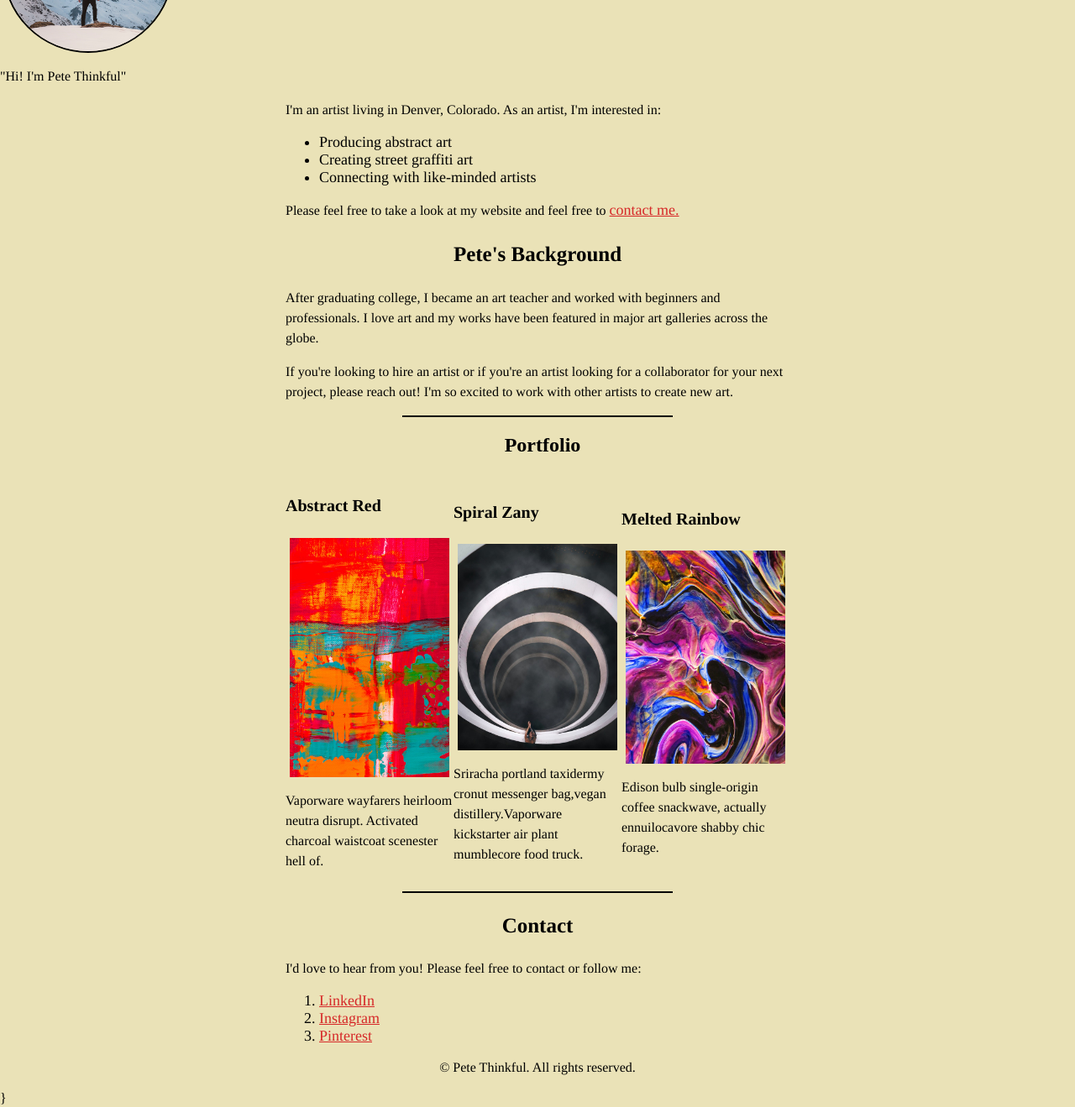
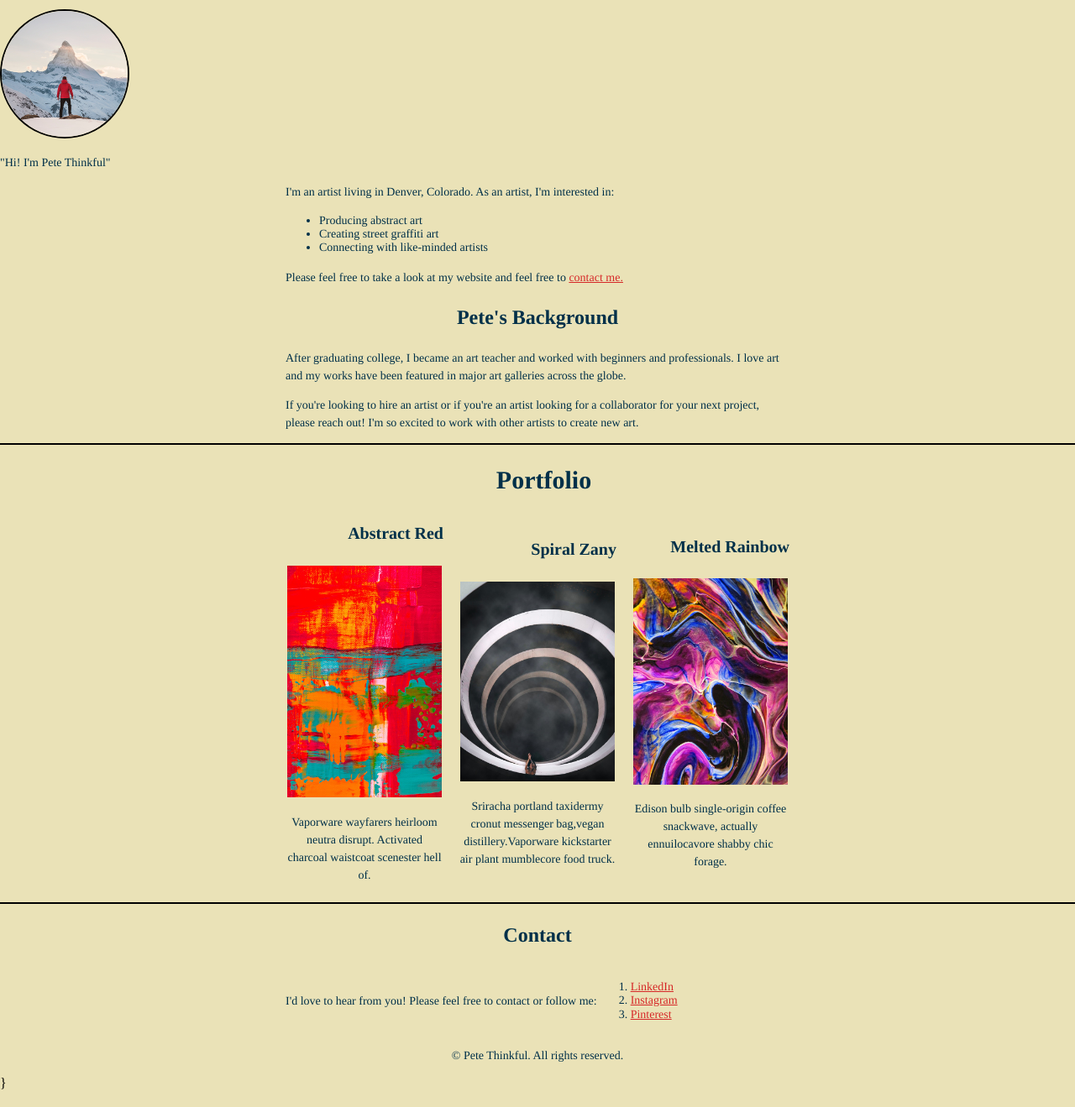
Before and after one commit to Lizzie214/Pete-Thinkful, a plain HTML site: page index.html in a window 1280 px wide. Shown: the part 268-1587 px from the top of the page at 84% size. Drawn offline with nearby package versions, Linux system fonts and the light colour scheme.

Commit message:
Update style.css

```diff
--- a/style.css
+++ b/style.css
@@ -1,109 +1,158 @@
-a {font-family: Arial, sans-serif;
+a {
+  font-family: Arial, sans-serif;
   font-size: 20px;
 }
-  a:link    { color: #d62828;
-  font-family: "Playfair Display", Times, serif;
-  font-size: 18px;
+
+a:link {
+  color: #d62828;
+  font-family: "Playfair Display", Times, San-serif;
+  font-size: 14px;
 }
-  body { background-color: #eae2b7; }
 
-  a:hover { color:#f77f00; }
-  img {width: 300px;
+header {
+  background-color: #eae2b7;
+  padding: 50px;
 }
-  h1{text-align: center;}
-  nav{text-align: center;}
-  h2{text-align: center;}
-  h3{text-align:center;}
-  h4{text-align: rigth;}
-  footer{text-align: center;}
 
-  .contact { display : flex,
-  flex-direction : column,
-  align-item : center }
+.header-container {
+  display: flex;
+  justify-content: space-between;
+  align-items: center;
+  max-width: 1000px;
+  margin: 0 auto;
+  padding: 20px;
 
-  .image-circle
-  {border-color: black;
+}
+
+.logo {
+  font-family: "Playfair Display", Times, San-serif;
+  font-size: 32px;
+  color: #133e5c;
+}
+
+.nav-links a {
+  font-family: Arial, sans-serif;
+  font-size: 14px;
+  margin-left: 20px;
+  text-decoration: underline;
+  color: #003049;
+}
+
+.nav-links a {
+  color: #d62828;
+}
+body {
+  background-color: #eae2b7;
+}
+
+a:hover {
+  color:#f77f00;
+}
+
+img {
+  width: 50px;
+  }
+
+h1, h2, h3, h4, nav, footer {
+  text-align: center;
+}
+
+h4 {
+  text-align: right;
+}
+
+.contact {
+  display: flex;center
+  flex-direction: column;
+  align-items: center;
+}
+
+.image-circle {
+  border-color: black;
   border-width: 2px;
   border-style: solid;
   border-radius: 50%;
-  margin-left:3px;
+  margin-center: 30px;
 }
 
-  h1, {font-family: "Playfair Display", Times, san serif;
-  font-size: 48px;
-  font-color: #133e5c;}
-
-  h2,{font-family: "Playfair Display", Times, serif;
-     font-size: 30px;
-     font-color: #133e5c;
+.hi-section {
+  display: flex;
+  justify-content: right;
+  align-items: center;
+  gap: 20px;
 }
 
-  h3 {font-family: "Playfair Display", Times, serif;
-    font-size: 25px;
-    font-color: #133e5c;
+.image-circle {
+  border-radius: 50%;
+  width: 150px;
 }
 
-  h4 {font-family: "Playfair Display", Times, serif;
-    font-size: 20px;
-    font-color: #003049; }
-
-  p {font-family: "Playfair Display", Times, serif;
-    font-size: 16px;
-    font-color: #003049;
+.about-content {
+  max-width: 600px;
 }
 
-  li {font-family: "Playfair Display", Times, serif;
-    font-size: 18px;
-    font-color: #003049}
-  article {
-  font-family: "Playfair Display", Times, serif;
-  font-color: #003049;}
+h1, h2, h3, h4, p, li, article {
+  font-family: "Playfair Display", Times, Sans-serif;
+  color: #003049;
+}
+
+h1 {
+  font-size: 38px;
+}
+
+h2 {
+  font-size: 30px;
+}
+
+h3 {
+  font-size: 24px;
+}
+
+h4 {
+  font-size: 20px;
+}
+
+p {
+  font-size: 14px;
+  line-height: 1.5;
+}
+
+
+li {
+  font-size: 14px;
+}
 
 article div {
   text-align: center;
-  width: 100%;
-
+  width: 75%;
 }
 
-  p {line-height: 1.5;
-  }
-
-  /* The div container constrains the content width within the main container to 600px */
 div {
   margin: auto;
   width: 600px;
 }
 
-  img {
-  width: 100%;
-  max-width: 200px;
-  height: auto;
-  aligh: center;
-  display: block;
-  margin-left: auto;
-  margin-right: auto;}
-
  hr {
    border: 1px solid black;
-  width: 25%;}
+   width: 100%;
+ }
 
 .image-row {
   display: flex;
   justify-content: space-between;
-
-    }
-
-    align-items:center ; /* Align items to the top */
-
-    gap: 10%; /* Optional: Adds spacing between the image containers */
+  align-items: center;
+  gap: 3%;
 }
 
 .image-container {
-    text-align: center; /* Center title, image, and description */
-
-    width: 95%; /* Each image container takes up 30% of the row */
+  text-align: center;
+  width: 50%;
 }
 
 .image-container img {
-    width: 95%; /* Image takes full width of the container */
-    height: fit-content; /* Maintain aspect ratio */
+  width: 98%;
+  height: fit-content;
+}
+.image-container h4{
+  margin-top: 10px;
+}
```
Lines whose indentation alone changed are shown as unchanged.
